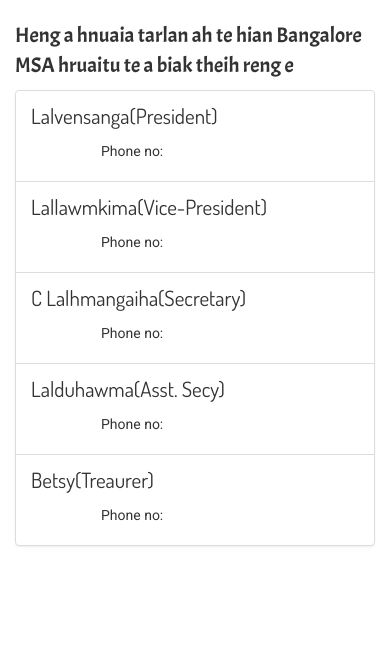
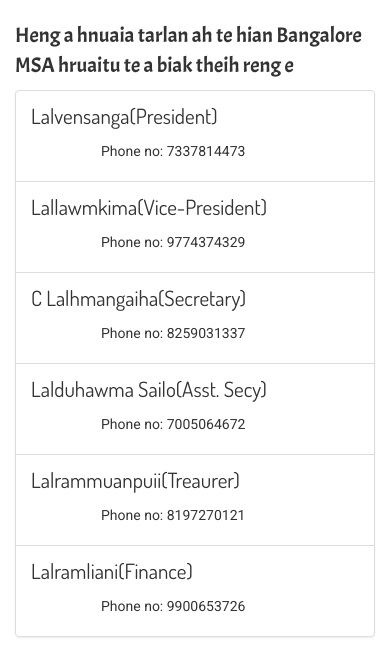
Before and after one commit to cameospachuau28/college-list-blog, a Django app: page /contact/ in a window 390 px wide. Shown: the part 235-892 px from the top of the page. Before the commit the page ends 782 px from the top, so only its background shows below. Run offline with Django 3.2, Linux system fonts and the light colour scheme; some libraries are stand-ins or nearby versions.

Commit message:
Phone no

```diff
--- a/Blog/templates/Blog/Contact.html
+++ b/Blog/templates/Blog/Contact.html
@@ -5,18 +5,21 @@
 <ul class="list-group">
                <li class="list-group-item"><p style="font-family:Dosis,sans-serif;font-size:1.5em;">
                    Lalvensanga(President)</p>
-            <p style="font-family:Roboto,sans-serif;font-size:1em;padding-left:70px;">Phone no:</p>
+            <p style="font-family:Roboto,sans-serif;font-size:1em;padding-left:70px;">Phone no: 7337814473</p>
                </li><li class="list-group-item"><p style="font-family:Dosis,sans-serif;font-size:1.5em;">
                    Lallawmkima(Vice-President)</p>
-            <p style="font-family:Roboto,sans-serif;font-size:1em;padding-left:70px;">Phone no:</p>
+            <p style="font-family:Roboto,sans-serif;font-size:1em;padding-left:70px;">Phone no: 9774374329</p>
                </li><li class="list-group-item"><p style="font-family:Dosis,sans-serif;font-size:1.5em;">
                    C Lalhmangaiha(Secretary)</p>
-            <p style="font-family:Roboto,sans-serif;font-size:1em;padding-left:70px;">Phone no:</p>
+            <p style="font-family:Roboto,sans-serif;font-size:1em;padding-left:70px;">Phone no: 8259031337</p>
                </li><li class="list-group-item"><p style="font-family:Dosis,sans-serif;font-size:1.5em;">
-                   Lalduhawma(Asst. Secy)</p>
-            <p style="font-family:Roboto,sans-serif;font-size:1em;padding-left:70px;">Phone no:</p>
+                   Lalduhawma Sailo(Asst. Secy)</p>
+            <p style="font-family:Roboto,sans-serif;font-size:1em;padding-left:70px;">Phone no: 7005064672</p>
                </li><li class="list-group-item"><p style="font-family:Dosis,sans-serif;font-size:1.5em;">
-                   Betsy(Treaurer)</p>
-            <p style="font-family:Roboto,sans-serif;font-size:1em;padding-left:70px;">Phone no:</p>
+                   Lalrammuanpuii(Treaurer)</p>
+            <p style="font-family:Roboto,sans-serif;font-size:1em;padding-left:70px;">Phone no: 8197270121</p>
+               </li></li><li class="list-group-item"><p style="font-family:Dosis,sans-serif;font-size:1.5em;">
+                   Lalramliani(Finance)</p>
+            <p style="font-family:Roboto,sans-serif;font-size:1em;padding-left:70px;">Phone no: 9900653726</p>
                </li>
 {% endblock %}
```
